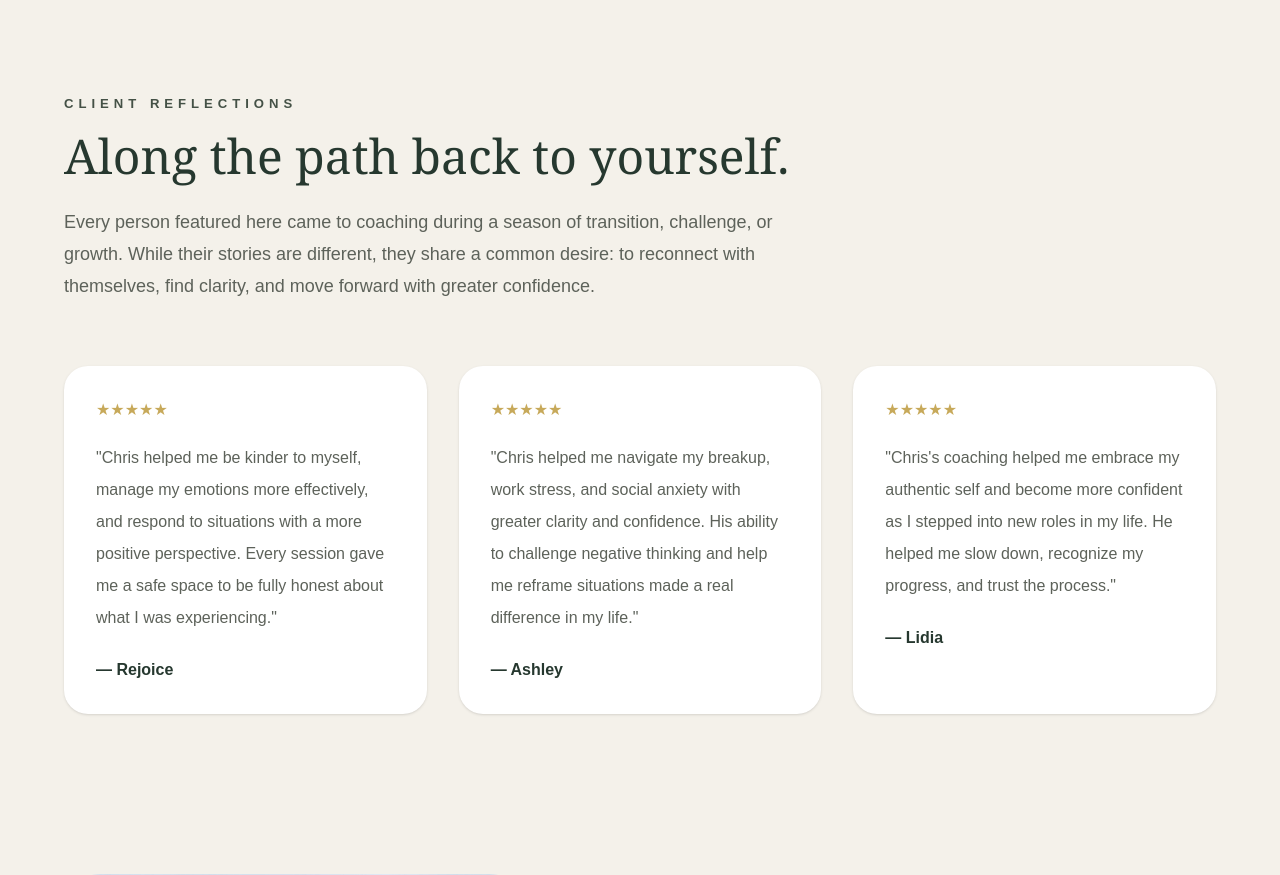
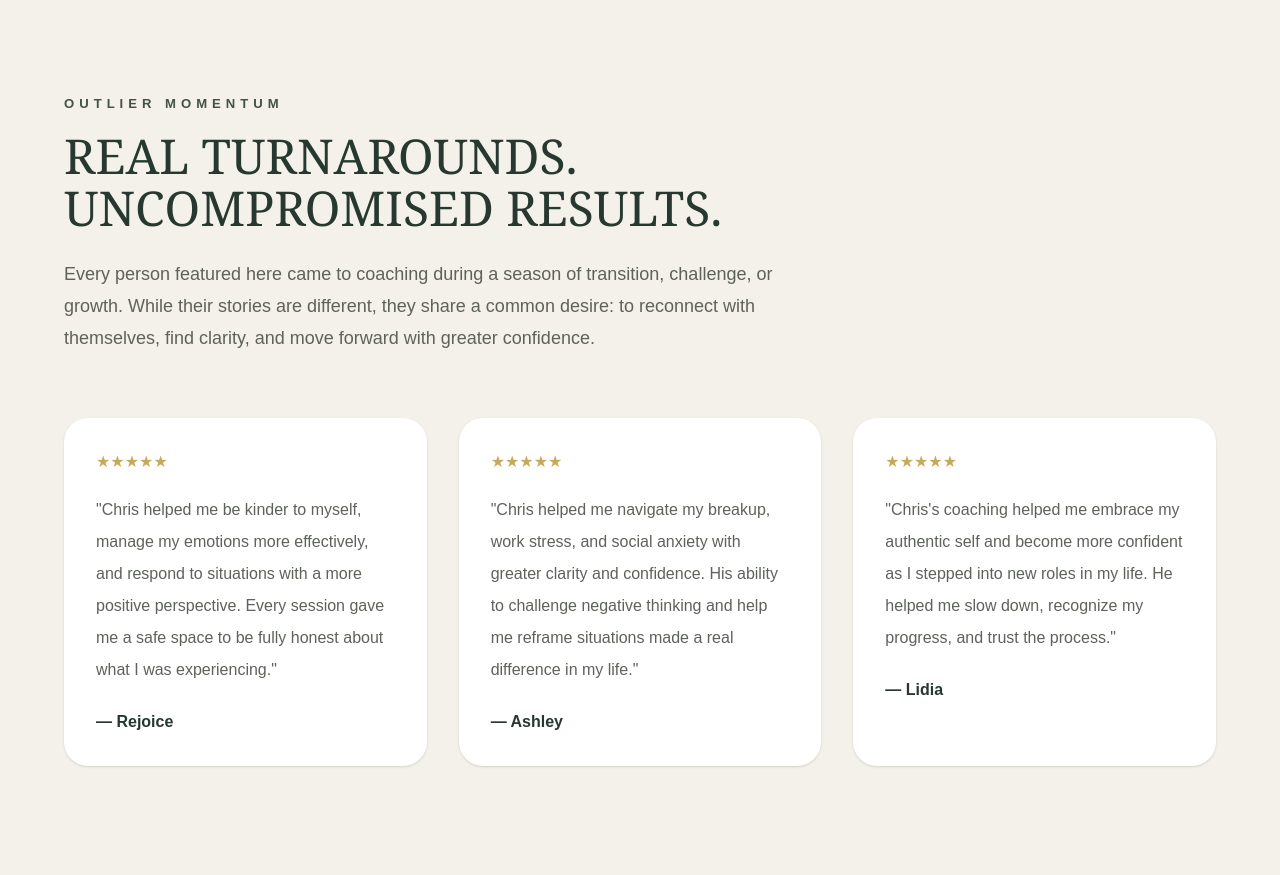
Before and after one commit to mybecomingpath/my-becoming-path, a Next.js app: page / in a window 1280 px wide. Shown: the part 3175-4050 px from the top of the page. Built offline with nearby package versions, Linux system fonts and the light colour scheme.

Commit message:
Update page.tsx

```diff
--- a/app/page.tsx
+++ b/app/page.tsx
@@ -274,11 +274,11 @@ I’m Chris Mamone, and after hosting a podcast with 150+ episodes and writing a
   <div className="mx-auto max-w-7xl">
 
     <p className="mb-4 text-[0.82rem] font-semibold uppercase tracking-[0.38em] text-[#445146]">
-      Client Reflections
+      Outlier Momentum
     </p>
 
     <h2 className="max-w-3xl font-serif text-5xl leading-[1.08] text-[#26382F]">
-Along the path back to yourself.    </h2>
+REAL TURNAROUNDS. UNCOMPROMISED RESULTS.    </h2>
 
     <p className="mt-6 max-w-3xl text-lg leading-8 text-[#5D625A]">
       Every person featured here came to coaching during a season of transition, challenge, or growth. While their stories are different, they share a common desire: to reconnect with themselves, find clarity, and move forward with greater confidence.
```
